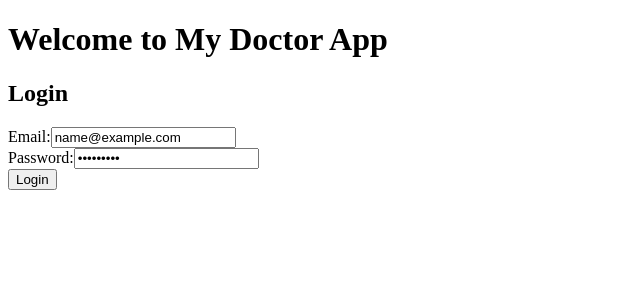
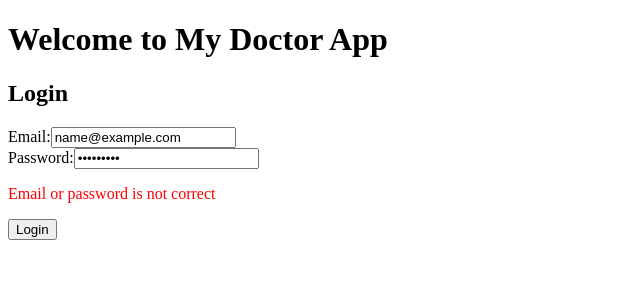
Before and after one commit to mena5800/My-Doctor, a React app: page /login in a window 1280 px wide. Both pictures are taken after typing "name@example.com", "Sample123" into the empty fields and a click on the button "Login". Shown: the top 300 px of the page, without its empty margins (0-640 px from the left). Built offline with nearby package versions, Linux system fonts and the light colour scheme; data requests are answered from the project's data file.

Commit message:
success and failure login messages successful

```diff
--- a/src/App.js
+++ b/src/App.js
@@ -7,26 +7,33 @@ import * as authService from './authService';
 
 function App() {
     const [isAuthenticated, setIsAuthenticated] = useState(false);
+    const [currentUser, setCurrentUser] = useState(null);
 
     useEffect(() => {
         authService.isAuthenticated().then(isAuth => {
             setIsAuthenticated(isAuth);
+            if (isAuth) {
+                setCurrentUser(authService.getCurrentUser());
+            }
         });
     }, []);
 
     const handleLogin = async (email, password) => {
         try {
-            await authService.login(email, password);
+            const user = await authService.login(email, password);
             setIsAuthenticated(true);
+            setCurrentUser(user);
         } catch (error) {
             console.error('Login failed:', error.message);
             setIsAuthenticated(false);
+            throw error; // Re-throw the error to be caught by Login.js
         }
     };
 
     const handleLogout = () => {
         authService.logout();
         setIsAuthenticated(false);
+        setCurrentUser(null);
     };
 
     return (
@@ -35,13 +42,16 @@ function App() {
                 <header>
                     <h1>Welcome to My Doctor App</h1>
                     {isAuthenticated && (
-                        <button onClick={handleLogout}>Logout</button>
+                        <>
+                            <p>Welcome back, {currentUser?.name}</p>
+                            <button onClick={handleLogout}>Logout</button>
+                        </>
                     )}
                 </header>
                 <Routes>
                     <Route path="/login" element={isAuthenticated ? <Navigate to="/" /> : <Login onLogin={handleLogin} />} />
                     <Route path="/register" element={<Register />} />
-                    <Route path="/" element={isAuthenticated ? <div>Main Component Here</div> : <Navigate to="/login" />} />
+                    <Route path="/" element={isAuthenticated ? <div>Main Application Component Here</div> : <Navigate to="/login" />} />
                 </Routes>
             </div>
         </Router>
--- a/src/Login.js
+++ b/src/Login.js
@@ -8,11 +8,12 @@ function Login({ onLogin }) {
 
     const handleSubmit = async (event) => {
         event.preventDefault();
-        setError('');
+        setError(''); // Clear any existing error message
         try {
             await onLogin(email, password);
         } catch (error) {
-            setError(error.message || 'Login failed. Please try again.');
+            // Set error message for display if login fails
+            setError(error.message);
         }
     };
 
@@ -22,13 +23,23 @@ function Login({ onLogin }) {
             <form onSubmit={handleSubmit}>
                 <div>
                     <label>Email:</label>
-                    <input type="email" value={email} onChange={e => setEmail(e.target.value)} required />
+                    <input
+                        type="email"
+                        value={email}
+                        onChange={e => setEmail(e.target.value)}
+                        required
+                    />
                 </div>
                 <div>
                     <label>Password:</label>
-                    <input type="password" value={password} onChange={e => setPassword(e.target.value)} required />
+                    <input
+                        type="password"
+                        value={password}
+                        onChange={e => setPassword(e.target.value)}
+                        required
+                    />
                 </div>
-                {error && <p>{error}</p>}
+                {error && <p style={{ color: 'red' }}>{error}</p>}
                 <button type="submit">Login</button>
             </form>
         </div>
--- a/src/authService.js
+++ b/src/authService.js
@@ -1,20 +1,35 @@
 // src/authService.js
 let authenticated = false;
+let currentUser = null;
 
 export const login = async (email, password) => {
-    const response = await fetch('http://localhost:5000/users?email=' + encodeURIComponent(email) + '&password=' + encodeURIComponent(password));
+    const response = await fetch(`http://localhost:5000/users?email=${encodeURIComponent(email)}&password=${encodeURIComponent(password)}`);
+    if (!response.ok) {
+        throw new Error('Network response was not ok');
+    }
     const users = await response.json();
     if (users.length > 0) {
         authenticated = true;
+        currentUser = users[0];
+        return currentUser;
     } else {
-        throw new Error('Login failed. Please check your credentials and try again.');
+        authenticated = false;
+        currentUser = null;
+        throw new Error('Email or password is not correct');
     }
 };
 
 export const logout = () => {
     authenticated = false;
+    currentUser = null;
 };
 
-export const isAuthenticated = async () => {
-    return authenticated;
+export const isAuthenticated = () => {
+    return new Promise((resolve) => {
+        resolve(authenticated);
+    });
 };
+
+export const getCurrentUser = () => {
+    return currentUser;
+};
```
Also changed, not shown: 4 other files (tests, documents, lock files or other folders).
